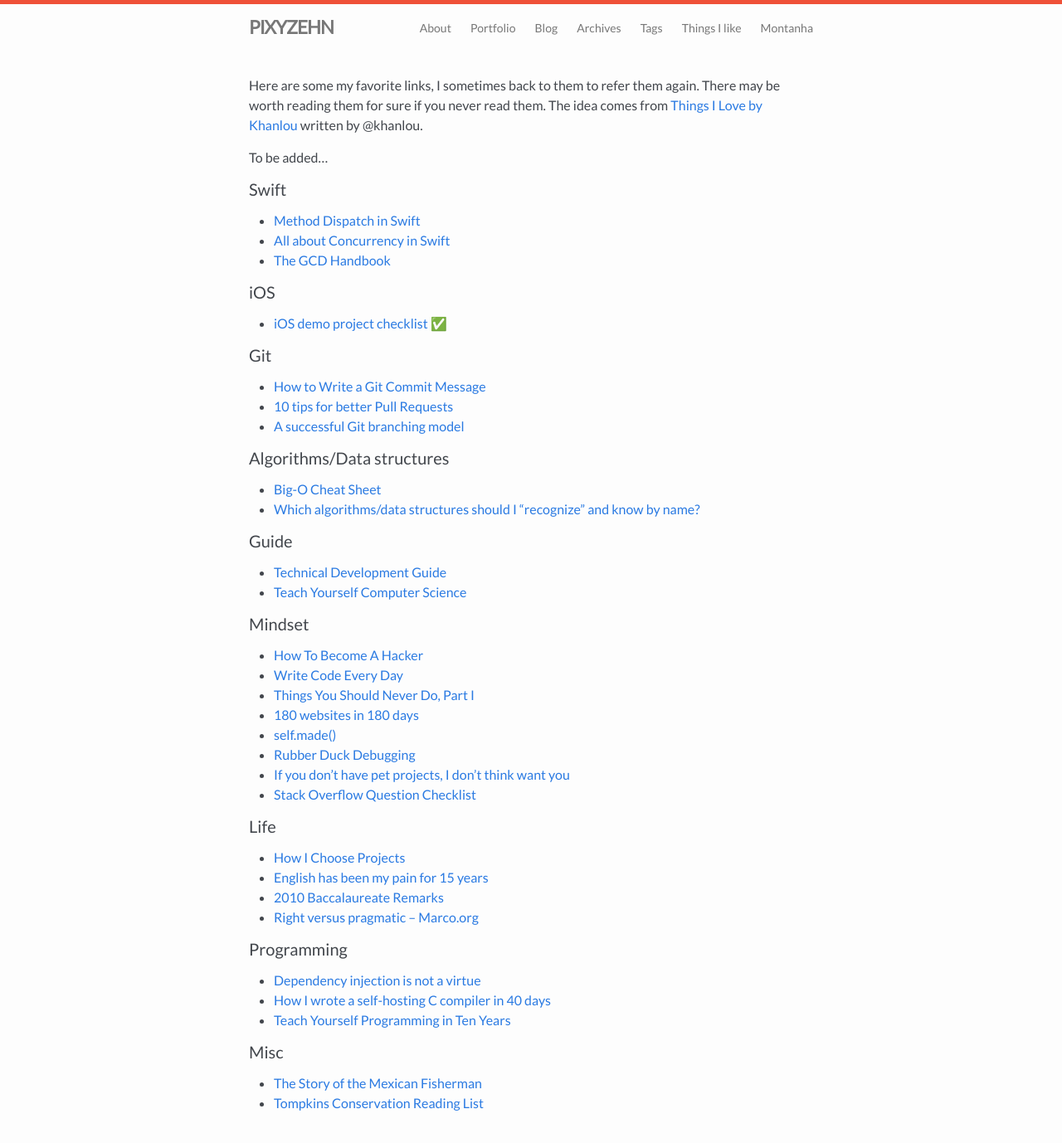
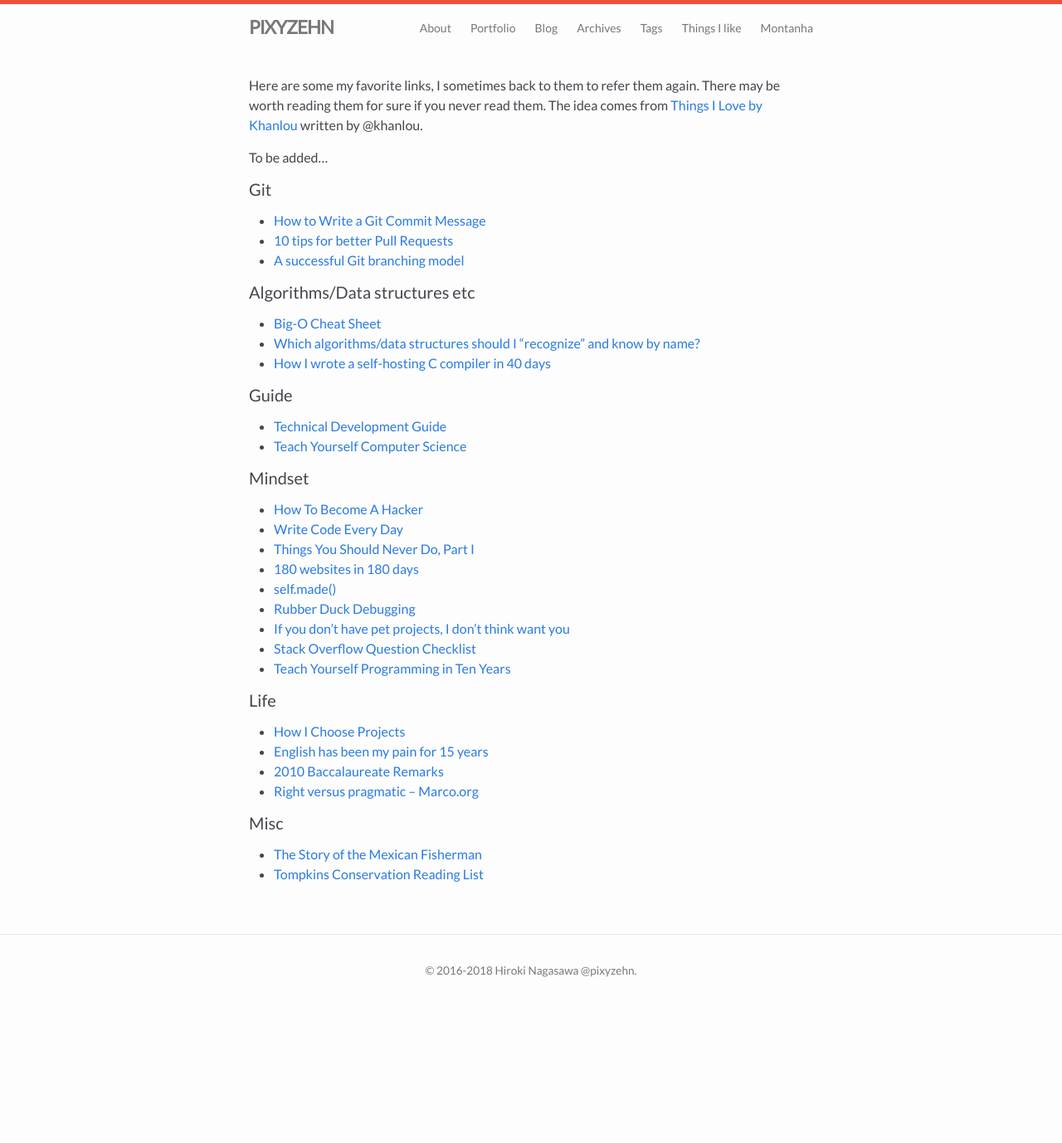
Before and after one commit to pixyzehn/pixyzehn.com, a Jekyll site: the page built from pages/links.md, in a window 1280 px wide and 1400 px high. Shown: the top 1378 px of the window at 83% size. Built offline with Jekyll 4.4.1, drawn with Linux system fonts in a browser that asks for light colours; nearby versions of some CDN libraries; library files that are not in the unit come from our copies.

Commit message:
Update links.md

```diff
--- a/pages/links.md
+++ b/pages/links.md
@@ -9,22 +9,15 @@ The idea comes from [Things I Love by Khanlou](http://khanlou.com/love/) written
 
 To be added...
 
-#### Swift
-- [Method Dispatch in Swift](https://www.raizlabs.com/dev/2016/12/swift-method-dispatch/)
-- [All about Concurrency in Swift](https://www.uraimo.com/2017/05/07/all-about-concurrency-in-swift-1-the-present/)
-- [The GCD Handbook](http://khanlou.com/2016/04/the-GCD-handbook/)
-
-#### iOS
-- [iOS demo project checklist ✅](http://codeplease.io/2017/04/15/tech-demo-checklist/)
-
 #### Git
 - [How to Write a Git Commit Message](http://chris.beams.io/posts/git-commit/)
 - [10 tips for better Pull Requests](http://blog.ploeh.dk/2015/01/15/10-tips-for-better-pull-requests/)
 - [A successful Git branching model](http://nvie.com/posts/a-successful-git-branching-model/)
 
-#### Algorithms/Data structures
+#### Algorithms/Data structures etc
 - [Big-O Cheat Sheet](http://bigocheatsheet.com/)
 - [Which algorithms/data structures should I “recognize” and know by name?](http://programmers.stackexchange.com/a/155649/225558)
+- [How I wrote a self-hosting C compiler in 40 days](http://www.sigbus.info/how-i-wrote-a-self-hosting-c-compiler-in-40-days.html)
 
 #### Guide
 - [Technical Development Guide](https://www.google.com/about/careers/students/guide-to-technical-development.html)
@@ -46,11 +40,6 @@ To be added...
 - [2010 Baccalaureate Remarks](https://www.princeton.edu/news/2010/05/30/2010-baccalaureate-remarks)
 - [Right versus pragmatic – Marco.org](https://marco.org/2012/02/25/right-vs-pragmatic)
 
-#### Programming
-- [Dependency injection is not a virtue](http://david.heinemeierhansson.com/2012/dependency-injection-is-not-a-virtue.html)
-- [How I wrote a self-hosting C compiler in 40 days](http://www.sigbus.info/how-i-wrote-a-self-hosting-c-compiler-in-40-days.html)
-- [Teach Yourself Programming in Ten Years](http://www.norvig.com/21-days.html)
-
 #### Misc
 - [The Story of the Mexican Fisherman](https://bemorewithless.com/the-story-of-the-mexican-fisherman/)
 - [Tompkins Conservation Reading List](http://www.tompkinsconservation.org/reading_list.htm)
```
Also changed, not shown: other parts of pages/links.md (+1 -0 lines).
